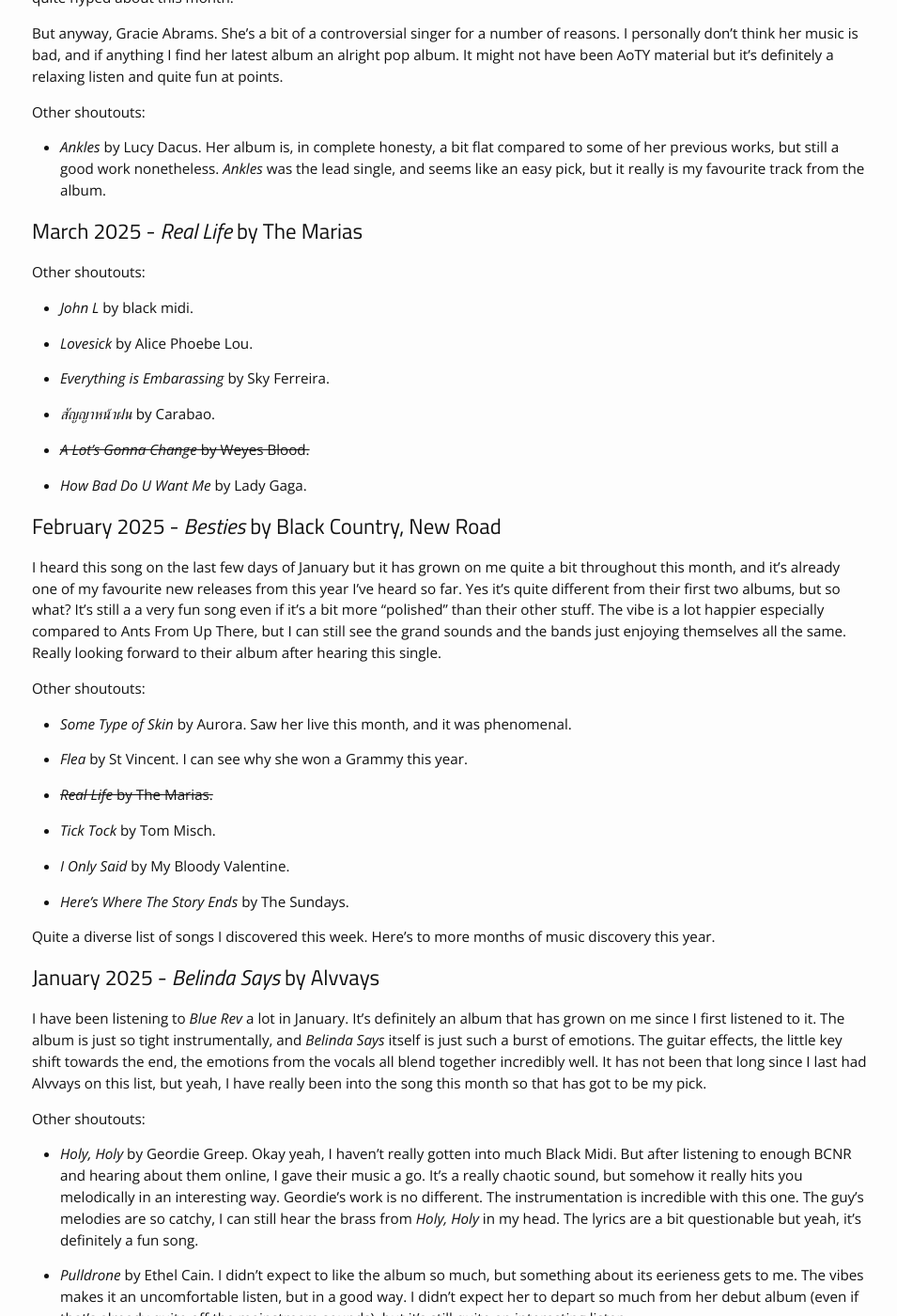
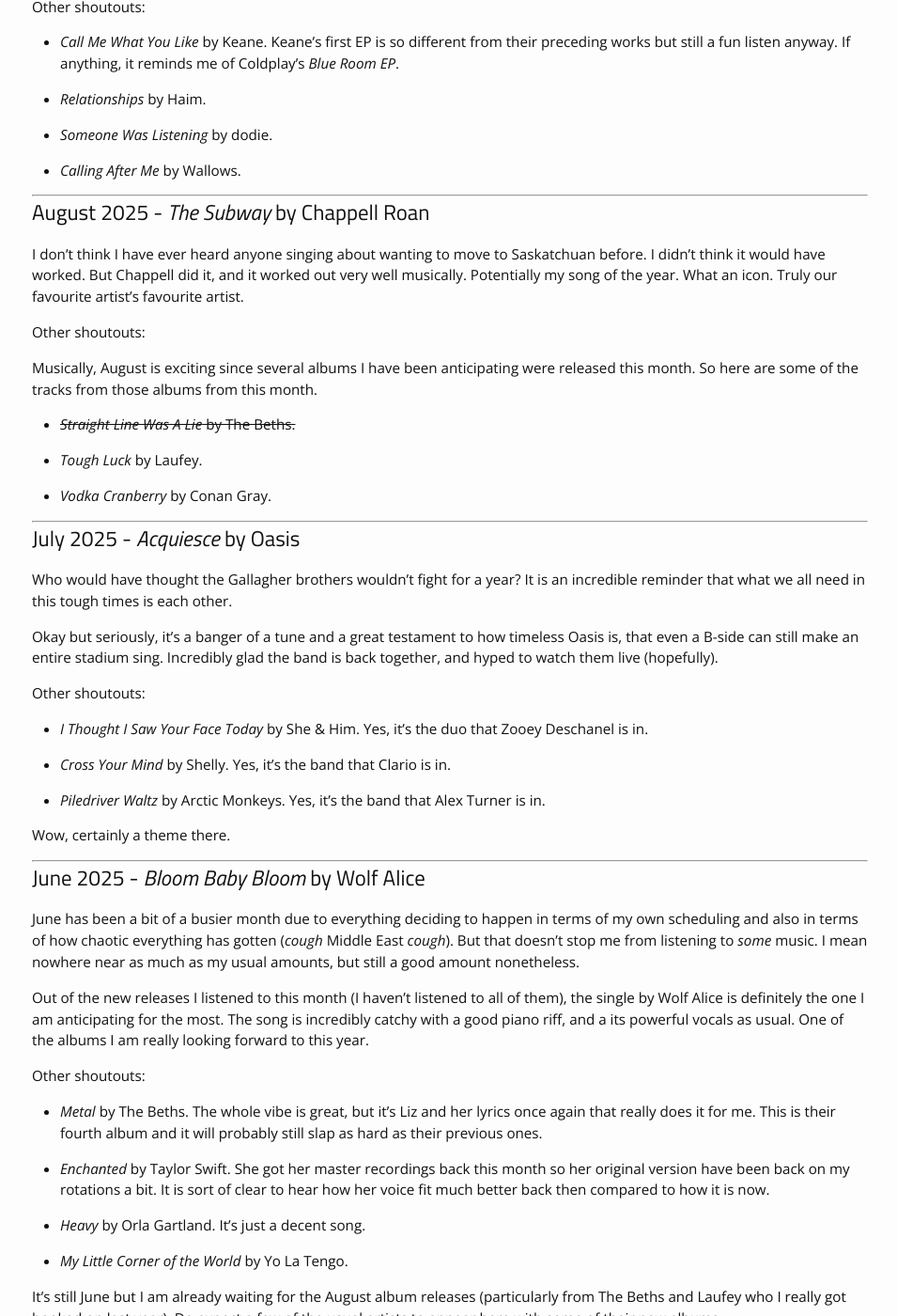
Before and after one commit to apivich-h/apivich-h.github.io, a Jekyll site: the page built from _posts/music/2000-01-01-monthly-music-recs.md, in a window 1280 px wide and 1400 px high, scrolled down 1050 px. Shown: the whole window at 94% size, without its empty margins (161-1116 px from the left). Built offline with Jekyll 4.4.1, drawn with Linux system fonts in a browser that asks for light colours; some of the changed text lies outside the part shown.

Commit message:
update files

```diff
--- a/_posts/music/2000-01-01-monthly-music-recs.md
+++ b/_posts/music/2000-01-01-monthly-music-recs.md
@@ -17,6 +17,92 @@
 
 ---
 
+## October 2025 - _Ankles_ by Lucy Dacus
+
+This song has been released for a while now but I recently gotten more into it. I feel Lucy has a particular style in her lyricism and _Ankles_ is another one of those that she paints a scene well with the lyrics. Not to mention an overall vibe of the album that seems a bit more stripped down also. It's a good song, and it's a good listen for me.
+
+Other shoutouts:
+
+- _This is the Killer Speaking_ by The Last Dinner Party. Cannot believe they released two qualtiy albums in two consecutive years.
+
+- _Goodnight_ by Florence Road.
+
+- _I Should Live In Salt_ by The National.
+
+- _Love Me Different_ by Hayley Williams. Another good album released this year.
+
+---
+
+## September 2025 - _Straight Line Was A Lie_ by The Beths
+
+That's another one that was released recently. And I love it. The Beths really cannot miss, and this album is another example of them coming up with an incredibly tight album.
+
+Other shoutouts:
+
+- _Call Me What You Like_ by Keane. Keane's first EP is so different from their preceding works but still a fun listen anyway. If anything, it reminds me of Coldplay's _Blue Room EP_.
+
+- _Relationships_ by Haim.
+
+- _Someone Was Listening_ by dodie.
+
+- _Calling After Me_ by Wallows.
+
+---
+
+## August 2025 - _The Subway_ by Chappell Roan
+
+I don't think I have ever heard anyone singing about wanting to move to Saskatchuan before. I didn't think it would have worked. But Chappell did it, and it worked out very well musically. Potentially my song of the year. What an icon. Truly our favourite artist's favourite artist.
+
+Other shoutouts:
+
+Musically, August is exciting since several albums I have been anticipating were released this month. So here are some of the tracks from those albums from this month.
+
+- ~~_Straight Line Was A Lie_ by The Beths.~~
+
+- _Tough Luck_ by Laufey.
+
+- _Vodka Cranberry_ by Conan Gray.
+
+---
+
+## July 2025 - _Acquiesce_ by Oasis
+
+Who would have thought the Gallagher brothers wouldn't fight for a year? It is an incredible reminder that what we all need in this tough times is each other.
+
+Okay but seriously, it's a banger of a tune and a great testament to how timeless Oasis is, that even a B-side can still make an entire stadium sing. Incredibly glad the band is back together, and hyped to watch them live (hopefully).
+
+Other shoutouts:
+
+- _I Thought I Saw Your Face Today_ by She & Him. Yes, it's the duo that Zooey Deschanel is in.
+
+- _Cross Your Mind_ by Shelly. Yes, it's the band that Clario is in.
+
+- _Piledriver Waltz_ by Arctic Monkeys. Yes, it's the band that Alex Turner is in.
+
+Wow, certainly a theme there.
+
+---
+
+## June 2025 - _Bloom Baby Bloom_ by Wolf Alice
+
+June has been a bit of a busier month due to everything deciding to happen in terms of my own scheduling and also in terms of how chaotic everything has gotten (*cough* Middle East *cough*). But that doesn't stop me from listening to _some_ music. I mean nowhere near as much as my usual amounts, but still a good amount nonetheless.
+
+Out of the new releases I listened to this month (I haven't listened to all of them), the single by Wolf Alice is definitely the one I am anticipating for the most. The song is incredibly catchy with a good piano riff, and a its powerful vocals as usual. One of the albums I am really looking forward to this year.
+
+Other shoutouts:
+
+- _Metal_ by The Beths. The whole vibe is great, but it's Liz and her lyrics once again that really does it for me. This is their fourth album and it will probably still slap as hard as their previous ones.
+
+- _Enchanted_ by Taylor Swift. She got her master recordings back this month so her original version have been back on my rotations a bit. It is sort of clear to hear how her voice fit much better back then compared to how it is now.
+
+- _Heavy_ by Orla Gartland. It's just a decent song.
+
+- _My Little Corner of the World_ by Yo La Tengo.
+
+It's still June but I am already waiting for the August album releases (particularly from The Beths and Laufey who I really got hooked on last year). Do expect a few of the usual artists to appear here with some of their new albums.
+
+---
+
 ## May 2025 - _A Lot's Gonna Change_ by Weyes Blood
 
 Not much to say but the fact that the entirety of _Titanic Rising_ is an incredible one, and one that I feel gives a really good vibe to what her style is about. I find her like a less rock version of The Last Dinner Party, and I don't know what exactly draws me to this genre so much. Maybe it's the diversion from the modern pop, or maybe it's just the want for some older ounds with a new spin.
@@ -29,6 +115,8 @@
 
 - _Lazarus_ by Porcupine Tree. An older one but popped up on my playlist again recently.
 
+---
+
 ## April 2025 - _Close to You_ by Gracie Abrams
 
 First off, going to give a shoutout to _Forever Howlong_ by Black Country, New Road which is a new album released this month. It's my AoTY so far this year, but alas, I have already shouted out _Bestie_ earlier in the year, so I'm gonna go for the artist I got quite hyped about this month.
@@ -39,7 +127,11 @@
 
 - _Ankles_ by Lucy Dacus. Her album is, in complete honesty, a bit flat compared to some of her previous works, but still a good work nonetheless. _Ankles_ was the lead single, and seems like an easy pick, but it really is my favourite track from the album.
 
+---
+
 ## March 2025 - _Real Life_ by The Marias
+
+The song is quite groovy. To be fair also, the whole album is quite groovy. Another album I really missed out on in 2024.
 
 Other shoutouts:
 
@@ -54,6 +146,8 @@
 - ~~_A Lot's Gonna Change_ by Weyes Blood.~~
 
 - _How Bad Do U Want Me_ by Lady Gaga.
+
+---
 
 ## February 2025 - _Besties_ by Black Country, New Road
 
@@ -75,6 +169,8 @@
 
 Quite a diverse list of songs I discovered this week. Here's to more months of music discovery this year.
 
+---
+
 ## January 2025 - _Belinda Says_ by Alvvays
 
 I have been listening to _Blue Rev_ a lot in January. It's definitely an album that has grown on me since I first listened to it. The album is just so tight instrumentally, and _Belinda Says_ itself is just such a burst of emotions. The guitar effects, the little key shift towards the end, the emotions from the vocals all blend together incredibly well. It has not been that long since I last had Alvvays on this list, but yeah, I have really been into the song this month so that has got to be my pick.
@@ -88,6 +184,8 @@
 - _Drone:Nodrone_ by The Cure. Now this one I slept on. So many people highly rated this album in their year end lists, but I didn't think much of it until I really gave it a listen. Wow. This was _not_ what I was expecting from The Cure, based on the hits I have heard. I should really listen to their discography a bit more now.
 
 - ~~_Besties_ by Black Country, New Road~~
+
+---
 
 ## December 2024 - _Image_ by Magdalena Bay
 
@@ -104,6 +202,8 @@
 - _Alley Rose_ by Conan Gray. An artist that I could have seen in Jakarta but I skipped on. His album is great, but _Alley Rose_ is a great one to belt out while in the shower. Trust me on that one.
 
 It's a bit of a theme this month where all the songs are from 2024 albums that I haven't been so obsessed with throughout the year.
+
+---
 
 ## November 2024 - _Fox Cub / Apocalypse / Special / The Zookeeper's Boy_ by Mew
 
```
Also changed, not shown: other parts of _posts/music/2000-01-01-monthly-music-recs.md (+1 -1 lines), pages/index.md (+6 -34 lines), pages/posts.md (+1 -1 lines), pages/updates.md (added, +14 -0 lines).
